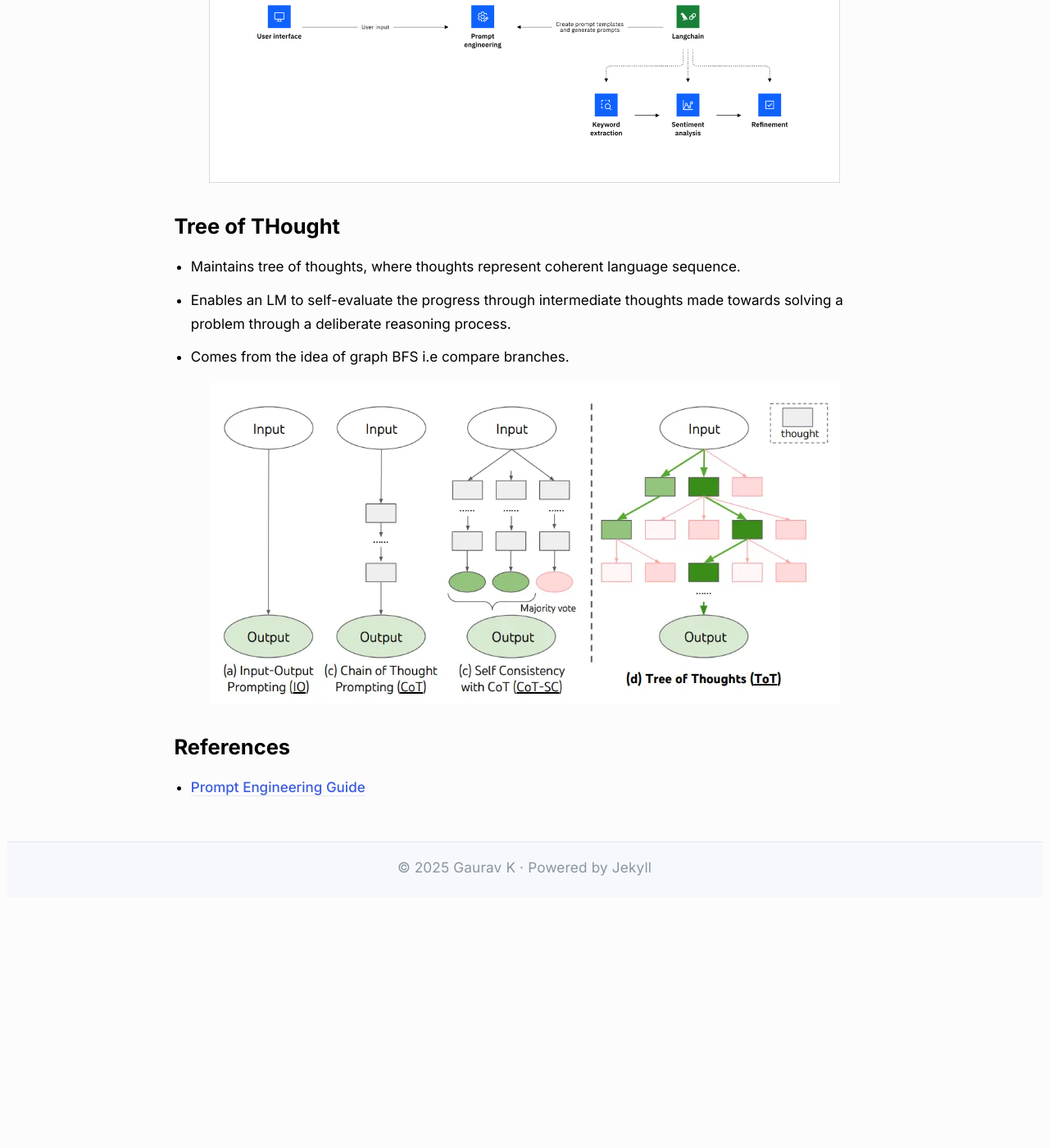
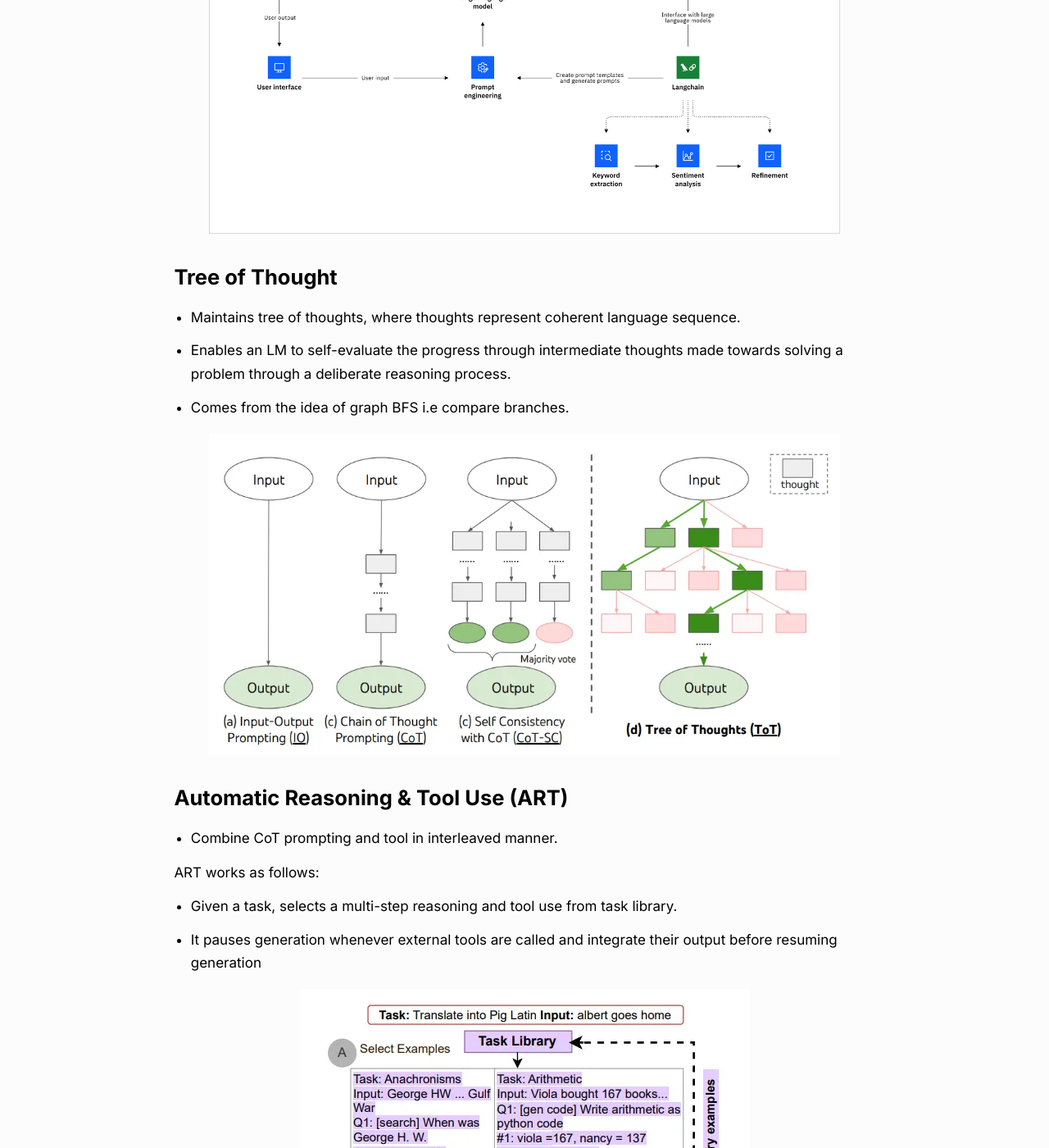
Before and after one commit to gaurav98094/My-Website, a Jekyll site: the page built from _posts/2025-06-18-PromptEngineeringGuide.md, in a window 1280 px wide and 1400 px high, scrolled down 6406 px. Shown: the whole window at 82% size. Built offline with Jekyll 4.4.1, drawn with Linux system fonts in a browser that asks for light colours; before the commit the page ends 7508 px from its top, so only the background shows below that; some of the changed text lies outside the part shown.

Commit message:
Prompt Engineering

```diff
--- a/_posts/2025-06-18-PromptEngineeringGuide.md
+++ b/_posts/2025-06-18-PromptEngineeringGuide.md
@@ -139,7 +139,7 @@
 <img src="{{ '/images/promptengineering/image7.png' | relative_url }}">
 
 
-## Tree of THought
+## Tree of Thought
 
 *  Maintains tree of thoughts, where thoughts represent coherent language sequence.
 * Enables an LM to self-evaluate the progress through intermediate thoughts made towards solving a problem through a deliberate reasoning process.
@@ -148,8 +148,28 @@
 
 <img src="{{ '/images/promptengineering/image8.png' | relative_url }}">
 
+## Automatic Reasoning & Tool Use (ART)
+
+* Combine CoT prompting and tool in interleaved manner.
+
+ART works as follows:
+* Given a task, selects a multi-step reasoning and tool use from task library.
+* It pauses generation whenever external tools are called and integrate their output before resuming generation
+
+<img src="{{ '/images/promptengineering/image9.png' | relative_url }}">
+
+## ReAct Prompting
+
+* LLMs are used to generate both reasoning traces and task-specific actions in interleaved manner.
+* Generating traces helps model to induce, track and update action plans.
+* ReAct impoves human intrepretability and trustworthiness of LLM.
+
+<a href="https://gaurav98094.github.io/My-Website/papers/2025/06/09/REACT.html">Read In Detail</a>
 
 
 
 ## References
 * <a href="https://www.promptingguide.ai/">Prompt Engineering Guide</a>
+* <a href="https://arxiv.org/pdf/2109.01652">Finetuned LM are Zero Shot Learners</a>
+* <a href="https://arxiv.org/abs/2305.10601">Tree Of Thoughts</a>
+* <a href="https://arxiv.org/abs/2210.03629">ReAct</a>
```
Also changed, not shown: images/promptengineering/image9.png (added).
